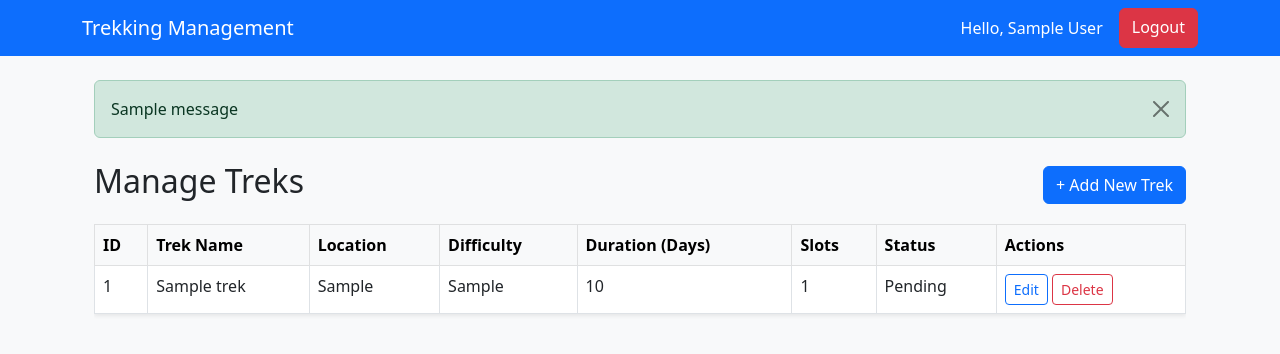
After one commit to 25f1000912/Trekking-Management-Application, a Flask app: page /admin/treks in a window 1280 px wide. The commit adds this page. Shown: the top 354 px of the page. Run offline with Flask 3, Linux system fonts and the light colour scheme; the visitor is signed in with stand-in values (Sample User, id 1); tables that the repository leaves empty hold one stand-in row (values such as "Sample post"); one stand-in notice (Sample message) is shown.

Commit message:
Creating Admin Dashboard

```diff
--- a/app.py
+++ b/app.py
@@ -1,6 +1,7 @@
 from flask import Flask, render_template, request, redirect, url_for, session, flash
 from werkzeug.security import generate_password_hash, check_password_hash
-from models import db, User
+from functools import wraps
+from models import db, User, Trek, Booking
 from create_db import init_db
 
 app = Flask(__name__)
@@ -9,6 +10,16 @@ app.config['SQLALCHEMY_TRACK_MODIFICATIONS'] = False
 app.secret_key = 'your_super_secret_key'
 
 db.init_app(app)
+
+def login_required(f):
+    @wraps(f)
+    def decorated_function(*args, **kwargs):
+        # Check if user_id exists in the current session
+        if 'user_id' not in session:
+            flash('Please log in to access this page.')
+            return redirect(url_for('login'))
+        return f(*args, **kwargs)
+    return decorated_function
 
 @app.route('/')
 def home():
@@ -60,11 +71,11 @@ def login():
             session['name'] = user.full_name
 
             if user.role == 'Admin':
-                return redirect('/admin_dashboard')
+                return redirect('/admin')
             elif user.role == 'Staff':
-                return redirect('/staff_dashboard')
+                return redirect('/staff')
             else:
-                return redirect('/user_dashboard')
+                return redirect('/user')
 
         else:
             flash('Invalid email or password.')
@@ -80,16 +91,129 @@ def logout():
     return redirect(url_for('login'))
 
 
-@app.route('/admin_dashboard')
-def admin_dashboard():
-    return render_template('admin_dashboard.html')
+# --- Secure Dashboard Routes ---
 
-@app.route('/staff_dashboard')
+@app.route('/admin')
+@login_required
+def admin():
+    if session.get('role') != 'Admin':
+        flash('Unauthorized access. Admin privileges required.')
+        return redirect(url_for('login'))
+
+    # Query the database for live metrics
+    total_treks = Trek.query.count()
+    total_users = User.query.filter_by(role='User').count()
+    total_staff = User.query.filter_by(role='Staff').count()
+    total_bookings = Booking.query.count()
+
+    # Pass the variables to the Jinja2 template
+    return render_template(
+        'admin_dashboard.html',
+        total_treks=total_treks,
+        total_users=total_users,
+        total_staff=total_staff,
+        total_bookings=total_bookings
+    )
+
+@app.route('/admin/treks')
+@login_required
+def manage_treks():
+    if session.get('role') != 'Admin':
+        return redirect(url_for('login'))
+
+    all_treks = Trek.query.all()
+    return render_template('manage_treks.html', treks=all_treks)
+
+
+@app.route('/admin/treks/add', methods=['GET', 'POST'])
+@login_required
+def add_trek():
+    if session.get('role') != 'Admin':
+        flash('Unauthorized access.')
+        return redirect(url_for('login'))
+
+    if request.method == 'POST':
+        # Extract data from the form
+        new_trek = Trek(
+            name=request.form.get('name'),
+            location=request.form.get('location'),
+            difficulty=request.form.get('difficulty'),
+            duration=request.form.get('duration'),
+            available_slots=request.form.get('slots'),
+            status=request.form.get('status')
+        )
+
+        # Save to database
+        db.session.add(new_trek)
+        db.session.commit()
+
+        flash('Trek added successfully!', 'success')
+        return redirect(url_for('manage_treks'))
+
+    return render_template('add_trek.html')
+
+@app.route('/admin/treks/edit/<int:id>', methods=['GET', 'POST'])
+@login_required
+def edit_trek(id):
+    if session.get('role') != 'Admin':
+        return redirect(url_for('login'))
+
+    trek = Trek.query.get_or_404(id)
+
+    if request.method == 'POST':
+        trek.name = request.form.get('name')
+        trek.location = request.form.get('location')
+        trek.difficulty = request.form.get('difficulty')
+        trek.duration = request.form.get('duration')
+        trek.available_slots = request.form.get('slots')
+        trek.status = request.form.get('status')
+
+        db.session.commit()
+        flash('Trek updated successfully!', 'success')
+        return redirect(url_for('manage_treks'))
+
+    return render_template('edit_trek.html', trek=trek)
+
+@app.route('/admin/treks/delete/<int:id>', methods=['POST'])
+@login_required
+def delete_trek(id):
+    if session.get('role') != 'Admin':
+        return redirect(url_for('login'))
+
+    trek = Trek.query.get_or_404(id)
+    db.session.delete(trek)
+    db.session.commit()
+
+    flash('Trek deleted successfully!', 'success')
+    return redirect(url_for('manage_treks'))
+
+
+@app.route('/staff')
+@login_required
 def staff_dashboard():
+    # Strict check: Only Staff role can access
+    if session.get('role') != 'Staff':
+        flash('Unauthorized access. Staff privileges required.')
+        return redirect(url_for('login'))
+
+    # Check if staff is approved by querying the database using session user_id
+    user = User.query.get(session['user_id'])
+    if user.status == 'Pending':
+        flash('Access denied. Your staff account is pending Admin approval.')
+        session.clear() # Log them out forcefully
+        return redirect(url_for('login'))
+
     return render_template('staff_dashboard.html')
 
-@app.route('/user_dashboard')
+
+@app.route('/user')
+@login_required
 def user_dashboard():
+    # Strict check: Only User role can access
+    if session.get('role') != 'User':
+        flash('Unauthorized access. User privileges required.')
+        return redirect(url_for('login'))
+
     return render_template('user_dashboard.html')
 
 if __name__ == '__main__':
--- a/templates/base.html
+++ b/templates/base.html
@@ -11,7 +11,15 @@
 
     <nav class="navbar navbar-expand-lg navbar-dark bg-primary mb-4">
         <div class="container">
-            <a class="navbar-brand" href="/">Trekking App</a>
+            {% if session.get('role') == 'Admin' %}
+                <a class="navbar-brand" href="{{ url_for('admin') }}">Trekking Management</a>
+            {% elif session.get('role') == 'Staff' %}
+                <a class="navbar-brand" href="{{ url_for('staff_dashboard') }}">Trekking Management</a>
+            {% elif session.get('role') == 'User' %}
+                <a class="navbar-brand" href="{{ url_for('user_dashboard') }}">Trekking Management</a>
+            {% else %}
+                <a class="navbar-brand" href="{{ url_for('login') }}">Trekking Management</a>
+            {% endif %}
             <div class="d-flex">
                 {% if 'user_id' in session %}
                     <span class="navbar-text me-3 text-white">Hello, {{ session['name'] }}</span>
@@ -26,9 +34,25 @@
 
     <div class="container">
 
+    <div class="container">
+        {% with messages = get_flashed_messages(with_categories=true) %}
+            {% if messages %}
+                {% for category, message in messages %}
+                    <!-- Use Bootstrap alert classes based on the category (e.g., success, danger) -->
+                    <div class="alert alert-{{ category if category != 'message' else 'info' }} alert-dismissible fade show mt-3" role="alert">
+                        {{ message }}
+                        <button type="button" class="btn-close" data-bs-dismiss="alert" aria-label="Close"></button>
+                    </div>
+                {% endfor %}
+            {% endif %}
+        {% endwith %}
+    </div>
+
         {% block content %}
         {% endblock %}
     </div>
 
+    <script src="https://cdn.jsdelivr.net/npm/bootstrap@5.3.0/dist/js/bootstrap.bundle.min.js"></script>
+
 </body>
 </html>
--- /dev/null
+++ b/templates/manage_treks.html
@@ -0,0 +1,50 @@
+{% extends "base.html" %}
+
+{% block content %}
+<div class="container mt-4">
+    <div class="d-flex justify-content-between align-items-center mb-3">
+        <h2>Manage Treks</h2>
+        <a href="{{ url_for('add_trek') }}" class="btn btn-primary">+ Add New Trek</a>
+    </div>
+
+    <div class="table-responsive">
+        <table class="table table-bordered table-hover bg-white shadow-sm">
+            <thead class="table-light">
+                <tr>
+                    <th>ID</th>
+                    <th>Trek Name</th>
+                    <th>Location</th>
+                    <th>Difficulty</th>
+                    <th>Duration (Days)</th> <!-- Added Header -->
+                    <th>Slots</th>
+                    <th>Status</th>
+                    <th>Actions</th>
+                </tr>
+            </thead>
+            <tbody>
+                {% for trek in treks %}
+                <tr>
+                    <td>{{ trek.id }}</td>
+                    <td>{{ trek.name }}</td>
+                    <td>{{ trek.location }}</td>
+                    <td>{{ trek.difficulty }}</td>
+                    <td>{{ trek.duration }}</td> <!-- Added Data -->
+                    <td>{{ trek.available_slots }}</td>
+                    <td>{{ trek.status }}</td>
+                    <td>
+                        <a href="{{ url_for('edit_trek', id=trek.id) }}" class="btn btn-sm btn-outline-primary">Edit</a>
+                        <form action="{{ url_for('delete_trek', id=trek.id) }}" method="POST" class="d-inline">
+                            <button type="submit" class="btn btn-sm btn-outline-danger" onclick="return confirm('Are you sure you want to delete this trek?');">Delete</button>
+                        </form>
+                    </td>
+                </tr>
+                {% else %}
+                <tr>
+                    <td colspan="8" class="text-center">No treks found. Create one above!</td> <!-- Updated colspan to 8 -->
+                </tr>
+                {% endfor %}
+            </tbody>
+        </table>
+    </div>
+</div>
+{% endblock %}
```
Also changed, not shown: templates/add_trek.html (added, +48 -0 lines), templates/admin_dashboard.html (+48 -3 lines), templates/edit_trek.html (added, +48 -0 lines), templates/login.html (+0 -9 lines).
